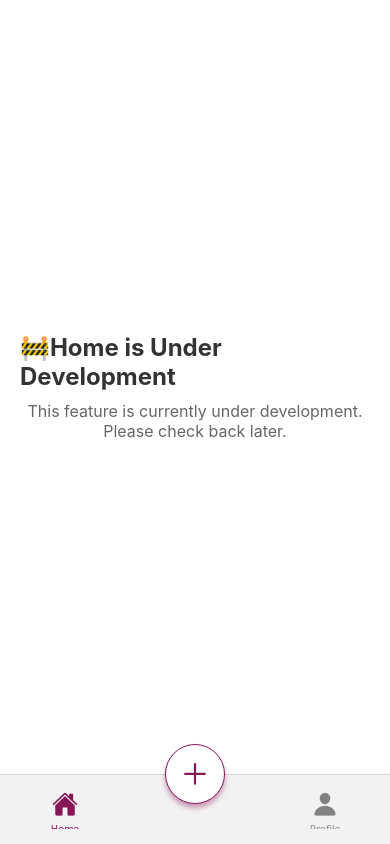
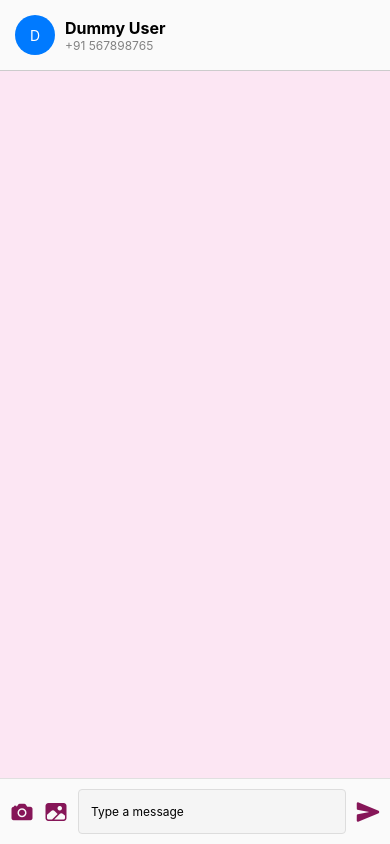
Before and after one commit to dRroute/droute-frontend-driver, a React Native app: screen /ChatScreen in a window 390 px wide. Built offline with nearby package versions, Linux system fonts and the light colour scheme.

Commit message:
chat screen created

```diff
--- a/src/App.js
+++ b/src/App.js
@@ -18,6 +18,7 @@ import TermsAndConditionsScreen from './screens/profile/termsAndCondition';
 import PrivacyPolicyScreen from './screens/profile/privacyPolicy';
 import ChangePassword from './screens/profile/changePassword';
 import EditProfile from './screens/profile/editProfile';
+import ChatScreen from './screens/chatScreen/chatScreen';
 
 
 const Stack = createStackNavigator();
@@ -33,6 +34,7 @@ export default function App() {
             ...TransitionPresets.SlideFromRightIOS,
           }}
         >
+          <Stack.Screen name="ChatScreen" component={ChatScreen} />
           <Stack.Screen name="BottomNavigationBar" component={BottomNavigationBar} />
           <Stack.Screen name="Onboarding" component={OnboardingScreen} />
           <Stack.Screen name="SignUpScreen" component={SignUpScreen} />
@@ -51,6 +53,7 @@ export default function App() {
 
 
 
+
         </Stack.Navigator>
       </NavigationContainer>
     </View>
--- a/src/constants/styles.js
+++ b/src/constants/styles.js
@@ -311,6 +311,15 @@ export const commonStyles = {
     fontSize: 14,
     fontWeight: "bold",
   },
+  boxInput: {
+    borderWidth: 1,
+    borderColor: "#ddd",
+    borderRadius: 4,
+    padding: 12,
+    fontSize: 12,
+    backgroundColor: "#f5f5f5",
+    height: 45,
+  },
 };
 
 export const screenWidth = Dimensions.get("window").width;
--- /dev/null
+++ b/src/screens/chatScreen/chatScreen.js
@@ -0,0 +1,296 @@
+import React, { useState } from "react";
+import {
+  View,
+  Text,
+  StyleSheet,
+  TextInput,
+  TouchableOpacity,
+  ActivityIndicator,
+  FlatList,
+  Image,
+  Alert,
+} from "react-native";
+import { Ionicons } from "@expo/vector-icons";
+import * as ImagePicker from "expo-image-picker";
+import { Colors, commonStyles } from "../../constants/styles";
+import {
+  openCamera,
+  openGallery,
+  showFullImageFunction,
+} from "../../utils/commonMethods";
+import { fullImageContainer } from "../../components/commonComponents";
+// import moment from 'moment';
+
+const ChatScreen = ({ navigation }) => {
+  const [textInput, setTextInput] = useState("");
+  const [imageLoadingId, setImageLoadingId] = useState(null);
+  const [modalVisible, setModalVisible] = useState(false);
+  const [selectedImage, setSelectedImage] = useState(null);
+  const [deleteItem, setDeleteItem] = useState(null);
+  const [isBottomSheetVisible, setBottomSheetVisible] = useState(false);
+  const [messages, setMessages] = useState([]);
+  const sendMessage = (image = null) => {
+    if (!textInput.trim() && !image) return;
+
+    const newMessage = {
+      id: `${Date.now()}-${Math.random()}`,
+      text: textInput.trim(),
+      image: image,
+      time: new Date(),
+      sender: "user",
+    };
+
+    setMessages([newMessage, ...messages]);
+
+    setTextInput("");
+    setTimeout(() => {
+      const reply = {
+        id: (Date.now() + 1).toString(),
+        text: "Hlw!",
+        image: null,
+        time: new Date(),
+        sender: "other",
+      };
+      setMessages((prev) => [reply, ...prev]);
+    }, 1500);
+  };
+
+  const handleOpenGallery = async () => {
+    try {
+      const imageUri = await openGallery(
+        imageLoadingId,
+        setImageLoadingId,
+        setBottomSheetVisible
+      );
+      if (imageUri) sendMessage(imageUri);
+    } catch (error) {
+      console.log("Gallery Error", error);
+    }
+  };
+
+  const handleOpenCamera = async () => {
+    try {
+      const imageUri = await openCamera(
+        imageLoadingId,
+        setImageLoadingId,
+        setBottomSheetVisible
+      );
+      if (imageUri) sendMessage(imageUri);
+    } catch (error) {
+      console.log("Camera Error", error);
+    }
+  };
+
+  const deleteMessage = (id) => {
+    setMessages((prevMessages) =>
+      prevMessages.filter((message) => message.id !== id)
+    );
+    setDeleteItem(null);
+  };
+
+  const handleLongPress = (item) => {
+    setDeleteItem(item.id);
+  };
+
+  const renderMessage = ({ item }) => {
+    const isUser = item.sender === "user";
+    const isLoading = imageLoadingId === item.id;
+
+    return (
+    <TouchableOpacity
+  activeOpacity={1}
+  onLongPress={() => handleLongPress(item)}
+  onPress={() => {
+    if (item.image && deleteItem === null) {
+      showFullImageFunction(item.image, setSelectedImage, setModalVisible);
+    } else if (deleteItem != null) {
+      setDeleteItem(null);
+    }
+  }}
+  delayLongPress={300}
+>
+  <View
+    style={[
+      styles.messageBubble,
+      isUser ? styles.userBubble : styles.otherBubble,
+      deleteItem === item.id ? { backgroundColor: "gray" } : null,
+    ]}
+  >
+    {item.image && (
+      <View style={{ position: "relative" }}>
+        {isLoading && (
+          <ActivityIndicator
+            size="large"
+            color={Colors.grayColor}
+            style={styles.loader}
+          />
+        )}
+        <Image
+          source={{ uri: item.image }}
+          style={styles.imageBubble}
+          onLoadStart={() => setImageLoadingId(item.id)}
+          onLoadEnd={() => setImageLoadingId(null)}
+        />
+      </View>
+    )}
+
+    {item.text && <Text style={styles.messageText}>{item.text}</Text>}
+    <Text style={styles.timeText}>6:00 min ago</Text>
+  </View>
+</TouchableOpacity>
+
+    );
+  };
+
+  return (
+    <View style={styles.container}>
+      <View style={styles.appBar}>
+        <View style={styles.profile}>
+          <View style={styles.avatarPlaceholder}>
+            <Text style={{ color: "#fff" }}>D</Text>
+          </View>
+          <View>
+            <Text style={styles.userName}>Dummy User</Text>
+            <Text style={styles.userPhone}>+91 567898765</Text>
+          </View>
+        </View>
+        {deleteItem && (
+          <TouchableOpacity  onPress={() => deleteMessage(deleteItem)}>
+            <Ionicons name="trash" size={24} color={Colors.darkOrangeColor} />
+          </TouchableOpacity>
+        )}
+      </View>
+     <TouchableOpacity activeOpacity={1} onPress={()=>setDeleteItem(null)} style={styles.container}>
+      <FlatList
+        data={messages}
+        keyExtractor={(item) => item.id}
+        renderItem={renderMessage}
+        contentContainerStyle={{ padding: 10 }}
+        inverted
+      />
+
+      <View style={styles.inputBar}>
+        <View style={{ ...commonStyles.rowSpaceBetween, gap: 10 }}>
+          <TouchableOpacity onPress={handleOpenCamera}>
+            <Ionicons name="camera" size={24} color={Colors.primaryColor} />
+          </TouchableOpacity>
+
+          <TouchableOpacity onPress={handleOpenGallery}>
+            <Ionicons name="image" size={24} color={Colors.primaryColor} />
+          </TouchableOpacity>
+        </View>
+        <TextInput
+          style={styles.textInput}
+          value={textInput}
+          placeholder="Type a message"
+          onChangeText={setTextInput}
+        />
+
+        <TouchableOpacity onPress={() => sendMessage()}>
+          <Ionicons name="send" size={24} color={Colors.primaryColor} />
+        </TouchableOpacity>
+      </View>
+      </TouchableOpacity>
+      {fullImageContainer(modalVisible, setModalVisible, selectedImage)}
+    </View>
+  );
+};
+
+export default ChatScreen;
+
+const styles = StyleSheet.create({
+  container: {
+    flex: 1,
+    backgroundColor: "#fce6f3",
+  },
+  appBar: {
+    flexDirection: "row",
+    ...commonStyles.rowSpaceBetween,
+    backgroundColor: "#fafafa",
+    padding: 15,
+    paddingRight: 35,
+    borderBottomWidth: 1,
+    borderBottomColor: "#ccc",
+  },
+  profile: {
+    flexDirection: "row",
+    alignItems: "center",
+  },
+  loader: {
+    position: "absolute",
+    top: "45%",
+    left: "45%",
+    zIndex: 1,
+  },
+
+  avatarPlaceholder: {
+    width: 40,
+    height: 40,
+    borderRadius: 20,
+    backgroundColor: "#007AFF",
+    justifyContent: "center",
+    alignItems: "center",
+    marginRight: 10,
+  },
+  userName: {
+    fontWeight: "bold",
+    fontSize: 16,
+  },
+  userPhone: {
+    fontSize: 12,
+    color: Colors.grayColor,
+  },
+  inputBar: {
+    ...commonStyles.rowSpaceBetween,
+    padding: 10,
+    borderTopWidth: 1,
+    borderColor: Colors.extraLightGrayColor,
+    backgroundColor: "#fafafa",
+  },
+  textInput: {
+    flex: 1,
+
+    marginHorizontal: 10,
+    ...commonStyles.boxInput,
+  },
+  icon: {
+    marginHorizontal: 5,
+  },
+  messageBubble: {
+    maxWidth: "70%",
+    marginVertical: 5,
+    padding: 10,
+  },
+
+  userBubble: {
+    backgroundColor: "#d9f7fa",
+    alignSelf: "flex-end",
+    borderTopLeftRadius: 12,
+    borderTopRightRadius: 12,
+    borderBottomLeftRadius: 12,
+    borderBottomRightRadius: 0,
+  },
+  otherBubble: {
+    backgroundColor: "#f9ffd9",
+    alignSelf: "flex-start",
+    borderTopLeftRadius: 0,
+    borderTopRightRadius: 12,
+    borderBottomLeftRadius: 12,
+    borderBottomRightRadius: 12,
+  },
+  messageText: {
+    fontSize: 14,
+  },
+  timeText: {
+    fontSize: 10,
+    color: "#555",
+    marginTop: 4,
+    textAlign: "right",
+  },
+  imageBubble: {
+    width: 200,
+    height: 200,
+    borderRadius: 10,
+    marginBottom: 10,
+  },
+});
--- a/src/screens/profile/editProfile.js
+++ b/src/screens/profile/editProfile.js
@@ -94,7 +94,7 @@ const EditProfile= () => {
         {fullImageContainer(modalVisible,setModalVisible ,selectedImage)}
         {ImageBottomSheet(currentImageSetter,currentImageLabel,isBottomSheetVisible,setBottomSheetVisible,setImageLoading)}
       </ScrollView>
-     {circularLoader(isLoading)}
+      {circularLoader(isLoading)}
       {actionOverlay(handleSubmit,showDialogue,setshowDialogue,"Are you sure you want to update?")}
     </View>
   );
@@ -127,7 +127,7 @@ const EditProfile= () => {
             setSelectedImage,
             setModalVisible
           )}
-            {renderImageBox(
+          {renderImageBox(
                 "RC",
                 setRCImageURI,
                 RCimageURI,
--- a/src/utils/commonMethods.js
+++ b/src/utils/commonMethods.js
@@ -24,9 +24,10 @@ import * as ImagePicker from 'expo-image-picker';
   return formData;
 };
 
-export const openGallery = async (setter, label,setImageLoading,setBottomSheetVisible) => {
+export const openGallery = async (label, setImageLoading, setBottomSheetVisible) => {
+  setImageLoading(label);
   try {
-    let result = await ImagePicker.launchImageLibraryAsync({
+    const result = await ImagePicker.launchImageLibraryAsync({
       mediaTypes: ['images'],
       allowsEditing: true,
       aspect: label === "avatar" ? [1, 1] : undefined,
@@ -35,20 +36,22 @@ export const openGallery = async (setter, label,setImageLoading,setBottomSheetVi
 
     if (!result.canceled) {
       const imageUri = result.assets[0].uri;
-      setImageLoading(label);
-      const file = await setupImagePicker(imageUri);
-      setter(imageUri); // Set the file
+      await setupImagePicker(imageUri);
+      return imageUri;
     }
   } catch (error) {
     console.log("Error uploading file:", error);
     Alert.alert("Error", "Upload failed. Please try again.");
   } finally {
-    setImageLoading("");
+    setImageLoading(null);
     setBottomSheetVisible(false);
   }
+
+  return null;
 };
 
-export const openCamera = async (setter, label,setImageLoading,setBottomSheetVisible) => {
+export const openCamera = async (label, setImageLoading, setBottomSheetVisible) => {
+  setImageLoading(label);
   try {
     const result = await ImagePicker.launchCameraAsync({
       quality: 0.1,
@@ -58,18 +61,21 @@ export const openCamera = async (setter, label,setImageLoading,setBottomSheetVis
 
     if (!result.canceled) {
       const imageUri = result.assets[0].uri;
-      setImageLoading(label);
-      const file = await setupImagePicker(imageUri);
-      setter(imageUri); // Set the file
+      await setupImagePicker(imageUri);
+      return imageUri;
     }
   } catch (error) {
     console.log("Error uploading file:", error);
     Alert.alert("Error", "Upload failed. Please try again.");
   } finally {
-    setImageLoading("");
+    setImageLoading(null);
     setBottomSheetVisible(false);
   }
+
+  return null;
 };
+
+
  export const removeImage = (setter,setBottomSheetVisible) => {
     setter(null);
     setBottomSheetVisible(false);
```
